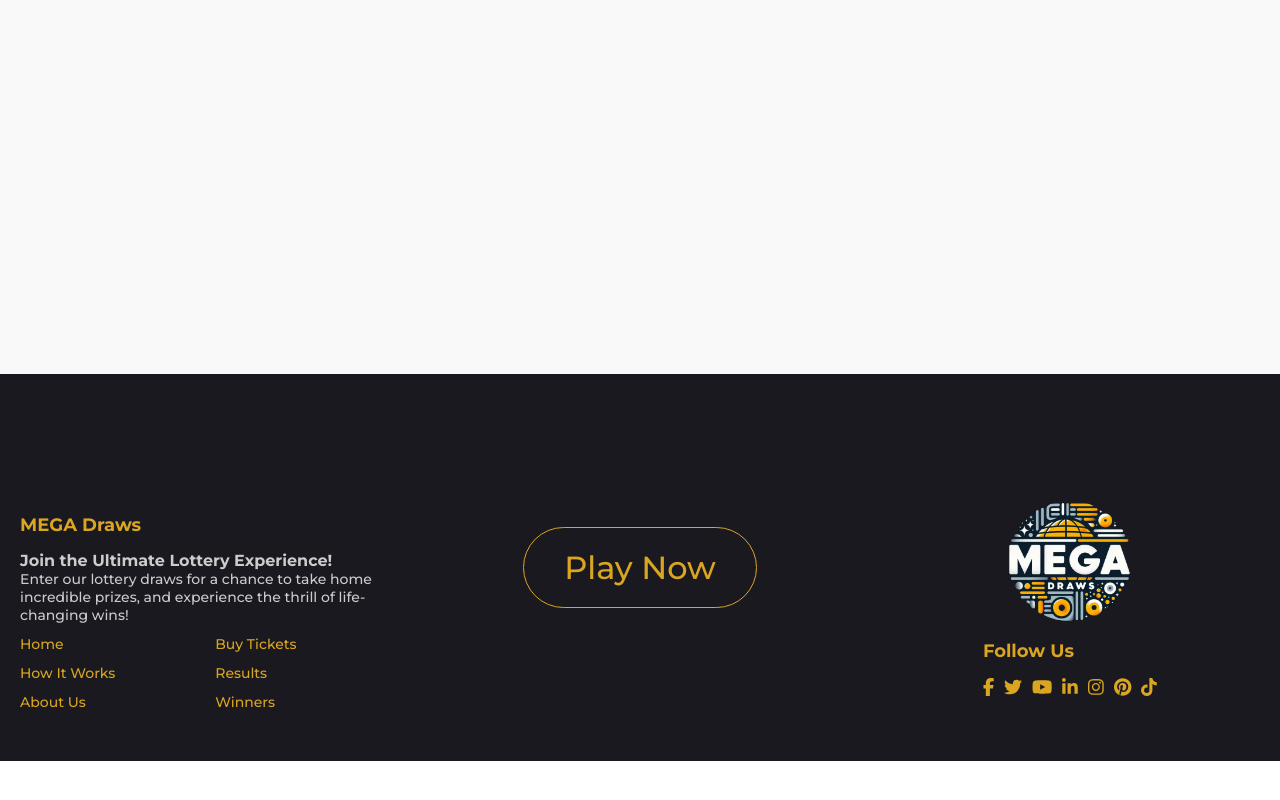
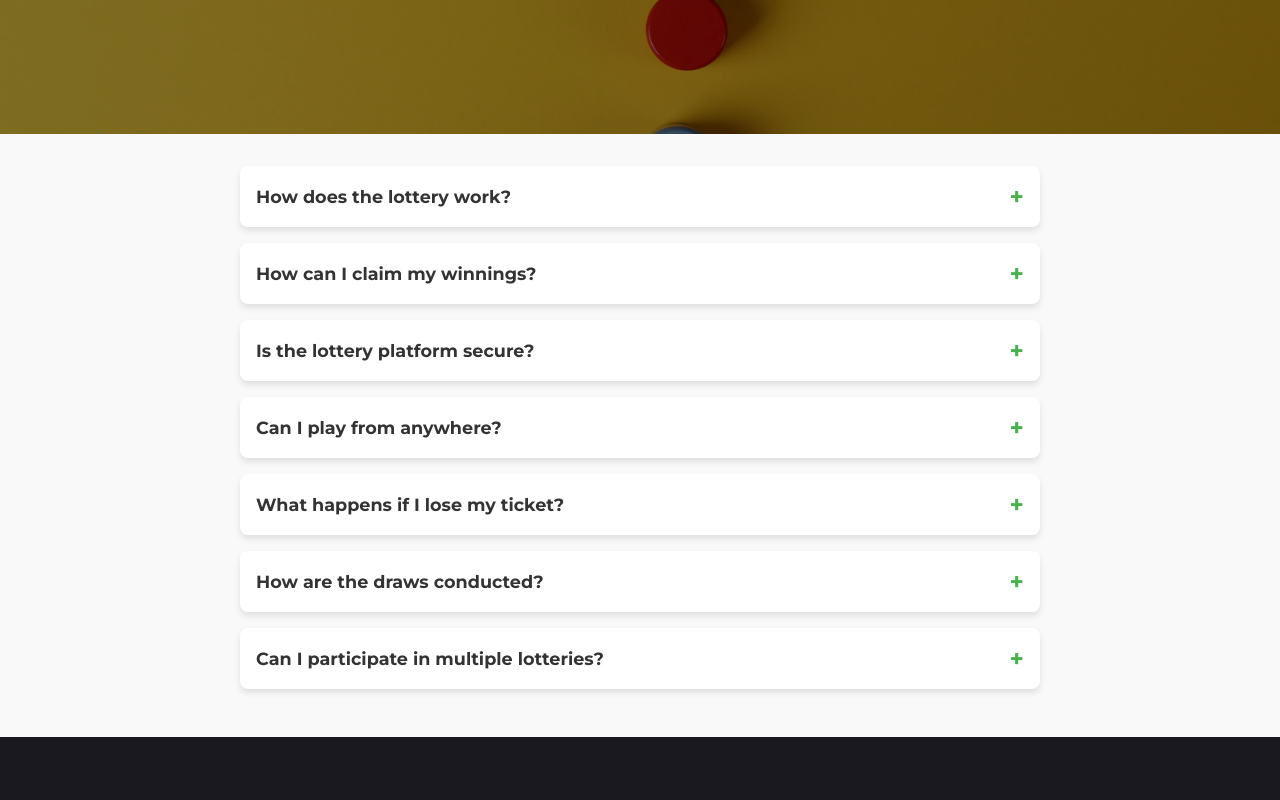
Before and after one commit to Sharoz29/mega-draws, a Next.js app: page /faqs in a window 1280 px wide. Before the commit this address had no page. Shown: the part 640-1440 px from the top of the page. Before the commit the page ends 1401 px from the top, so only its background shows below. Built offline with nearby package versions, Linux system fonts and the light colour scheme.

Commit message:
Implement FAQ page

```diff
--- /dev/null
+++ b/src/app/faqs/LotteryFAQ.module.scss
@@ -0,0 +1,59 @@
+.faqSection {
+    text-align: center;
+    padding: 2rem 1rem;
+    background-color: #f9f9f9;
+
+    .heading {
+      font-size: 2rem;
+      font-weight: bold;
+      margin-bottom: 0.5rem;
+    }
+
+    .subHeading {
+      font-size: 1rem;
+      color: #666;
+      margin-bottom: 2rem;
+    }
+
+    .faqContainer {
+      max-width: 800px;
+      margin: 0 auto;
+      text-align: left;
+
+      .faqItem {
+        background: #fff;
+        padding: 1rem;
+        border-radius: 8px;
+        margin-bottom: 1rem;
+        box-shadow: 0 4px 6px rgba(0, 0, 0, 0.1);
+        cursor: pointer;
+        transition: all 0.3s ease;
+
+        &.open {
+          border-left: 4px solid #4caf50;
+        }
+
+        .question {
+          display: flex;
+          justify-content: space-between;
+          align-items: center;
+          font-size: 1.1rem;
+          font-weight: bold;
+          color: #333;
+
+          .icon {
+            font-size: 1.5rem;
+            color: #4caf50;
+            transition: transform 0.3s;
+          }
+        }
+
+        .answer {
+          font-size: 1rem;
+          color: #666;
+          margin-top: 0.5rem;
+          line-height: 1.5;
+        }
+      }
+    }
+  }
--- /dev/null
+++ b/src/app/faqs/page.tsx
@@ -0,0 +1,89 @@
+"use client";
+import React, { useState } from "react";
+import styles from "./LotteryFAQ.module.scss";
+import ImageCover from "@/components/ImageCover/ImageCover";
+import Faqs from "@/assets/Faq.jpg";
+
+const faqData = [
+  {
+    question: "How does the lottery work?",
+    answer:
+      "Players purchase tickets, select their numbers, and wait for the draw. If your numbers match the drawn ones, you win!",
+  },
+  {
+    question: "How can I claim my winnings?",
+    answer:
+      "Small prizes are automatically credited to your account. For larger prizes, follow the claim instructions in your account dashboard.",
+  },
+  {
+    question: "Is the lottery platform secure?",
+    answer:
+      "Yes, we use advanced encryption and secure payment methods to ensure your information is safe.",
+  },
+  {
+    question: "Can I play from anywhere?",
+    answer:
+      "Yes, our platform is accessible globally, but restrictions may apply based on local laws.",
+  },
+  {
+    question: "What happens if I lose my ticket?",
+    answer:
+      "If you purchased your ticket online, no worries! All tickets are stored digitally in your account.",
+  },
+  {
+    question: "How are the draws conducted?",
+    answer:
+      "All draws are conducted using a certified random number generator to ensure fairness.",
+  },
+  {
+    question: "Can I participate in multiple lotteries?",
+    answer:
+      "Absolutely! Our platform supports multiple lotteries, so you can participate in as many as you'd like.",
+  },
+];
+
+export default function LotteryFAQ() {
+  const [openIndex, setOpenIndex] = useState<number | null>(null);
+
+  const toggleFAQ = (index: number) => {
+    setOpenIndex(openIndex === index ? null : index);
+  };
+
+  return (
+    <>
+      <ImageCover
+        objectPosition="center"
+        source={Faqs}
+        header="Lottery FAQ"
+        description="Find answers to the most common questions about our lottery platform."
+      />
+      <section className={styles.faqSection}>
+        <div className={styles.faqContainer}>
+          {faqData.map((faq, index) => (
+            <div
+              key={index}
+              className={`${styles.faqItem} ${
+                openIndex === index ? styles.open : ""
+              }`}
+            >
+              <div
+                className={styles.question}
+                onClick={() => toggleFAQ(index)}
+                role="button"
+                tabIndex={0}
+              >
+                <span>{faq.question}</span>
+                <span className={styles.icon}>
+                  {openIndex === index ? "−" : "+"}
+                </span>
+              </div>
+              {openIndex === index && (
+                <p className={styles.answer}>{faq.answer}</p>
+              )}
+            </div>
+          ))}
+        </div>
+      </section>
+    </>
+  );
+}
--- a/src/components/Footer/Footer.tsx
+++ b/src/components/Footer/Footer.tsx
@@ -34,14 +34,15 @@ const Footer = () => {
                   Home
                 </Link>
               </li>
+
               <li>
-                <Link href="/how-it-works" className={styles.link}>
-                  How It Works
+                <Link href="/about-us" className={styles.link}>
+                  About Us
                 </Link>
               </li>
               <li>
-                <Link href="/about-us" className={styles.link}>
-                  About Us
+                <Link href="/faqs" className={styles.link}>
+                  FAQs
                 </Link>
               </li>
             </ul>
--- a/src/components/Navbar/Navbar.tsx
+++ b/src/components/Navbar/Navbar.tsx
@@ -37,11 +37,11 @@ const Navbar = () => {
         </div>
         <div className={`${styles.links} ${menuOpen ? styles.showMenu : ""}`}>
           <a href="/">Home</a>
-          <a href="/how-it-works">How It Works</a>
           <a href="/about-us">About Us</a>
           <a href="/buy-tickets">Buy Tickets</a>
           <a href="/results">Results</a>
           <a href="/winners">Winners</a>
+          <a href="/faqs">FAQs</a>
         </div>
         <a href="/sign-in" className={styles.loginLink}>
           Login
```
Also changed, not shown: src/assets/Faq.jpg (added).
